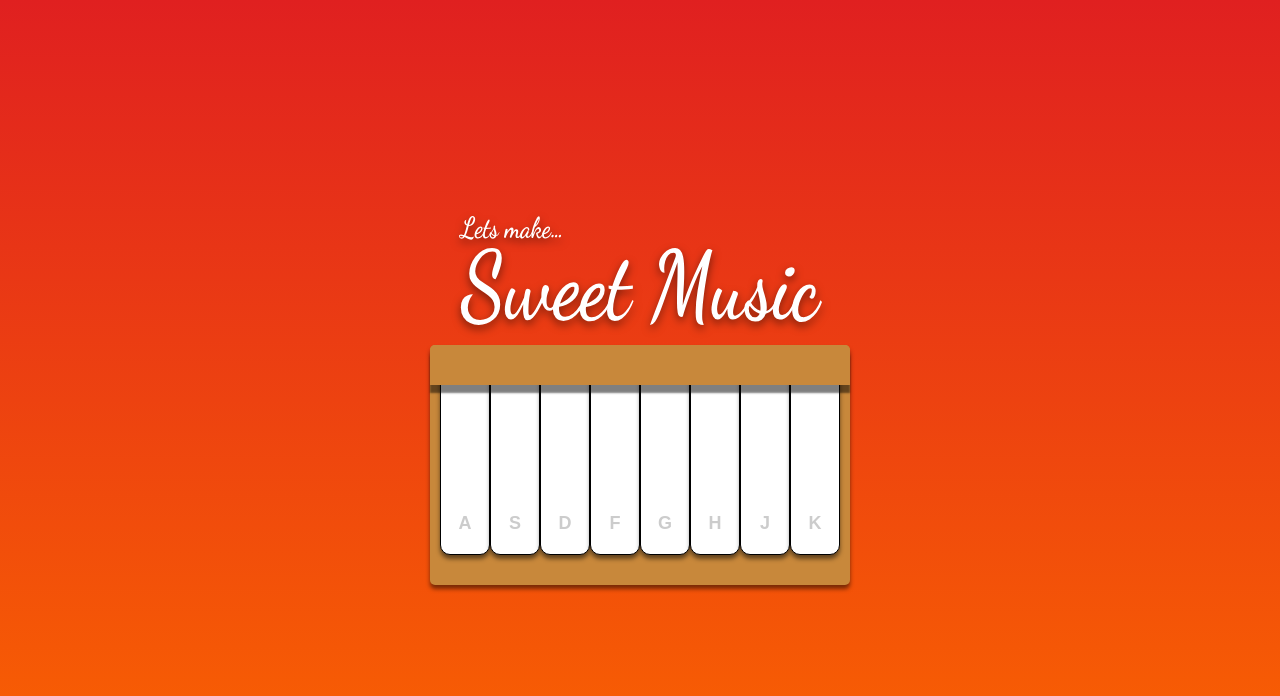
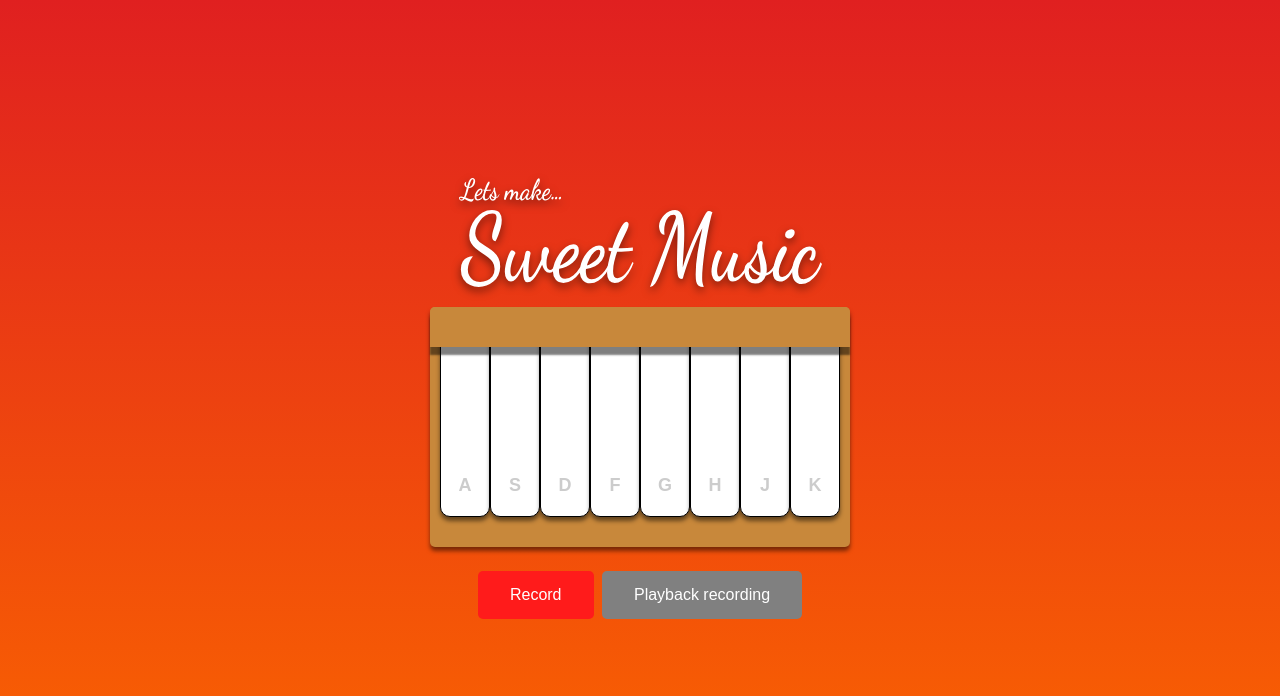
Before and after one commit to paulbjensen/lets-make-sweet-music, a Svelte app: page / in a window 1280 px wide. Shown: the top 696 px of the page. Built offline with nearby package versions, Linux system fonts and the light colour scheme; no server answers.

Commit message:
Added record and playback capability

```diff
--- a/src/App.svelte
+++ b/src/App.svelte
@@ -1,12 +1,24 @@
 <script lang="ts">
   // Dependencies
   import { onMount, onDestroy } from 'svelte';
-  import logo from './assets/logo.svg'
-  import Keyboard from './Keyboard.svelte';
+
+  // Components
+  import Keyboard from './components/Keyboard.svelte';
+  import Logo from './components/Logo.svelte';
+	import RecordButton from './components/RecordButton.svelte';
+  import PlaybackButton from './components/PlaybackButton.svelte';
+
+  // Utils
+  import Recording from './utils/Recording/Recording';
   import { soundBox } from './soundBox';
 
   // This keeps a track of the keys that are currently pressed
   let pressedKeys: string[] = [];
+
+  const recording = new Recording();
+
+  let enablePlayback = false;
+  let isPlaying = false;
 
   /*
     This function is called when a key is pressed
@@ -17,6 +29,8 @@
     if (!pressedKeys.includes(key)) {
       pressedKeys = [...pressedKeys, key];
     }
+    recording.addEvent({ type: 'pressKey', key });
+    // recording = recording; // 👈 trigger reactivity
     soundBox.playSound(key);
   }
 
@@ -25,6 +39,8 @@
     It removes the key from the pressedKeys array.
   */
   function releaseKey (key: string) {
+    recording.addEvent({ type: 'releaseKey', key });
+    // recording = recording; // 👈 trigger reactivity
     pressedKeys = pressedKeys.filter(k => k !== key);
   }
 
@@ -54,28 +70,56 @@
     window.removeEventListener('keypress', handleKeyPress);
     window.removeEventListener('keyup', handleKeyUp);
   });
+
+
+  // Actions for starting and stopping recording
+  function startRecording() {
+    recording.start();
+    enablePlayback = false;
+  }
+
+  function stopRecording() {
+    recording.stop();
+    if (recording.events.length > 0) {
+      enablePlayback = true;
+    }
+  }
+
+  function play() {
+    isPlaying = true;
+    recording.events.forEach(event => {
+      const delay = event.timestamp;
+      setTimeout(() => {
+        if (event.type === 'pressKey') {
+          pressKey(event.key);
+        } else if (event.type === 'releaseKey') {
+          releaseKey(event.key);
+        }
+        if (event === recording.events[recording.events.length - 1]) {
+          isPlaying = false;
+        }
+      }, delay);
+    });
+  }
+
 </script>
 
 <style>
-  #logo {
-    margin-bottom: 20px;
-    filter: drop-shadow(0px 4px 4px rgba(0, 0, 0, 0.5));
-    width: 363px;
-    height: 109px;
-  }
-
   main {
     display: flex;
     flex-direction: column;
     align-items: center;
     justify-content: center;
     height: 100vh;
+    grid-row-gap: 20px;
   }
 </style>
 
 <main>
-  <div id="logo">
-    <img src={logo} alt="Let's make Sweet Music" width="363" height="109" fetchpriority="high" />
+  <Logo />
+  <Keyboard {pressKey} {releaseKey} pressedKeys={pressedKeys} />
+  <div class="record-and-playback-buttons">
+    <RecordButton {startRecording} {stopRecording} />
+    <PlaybackButton {isPlaying} {play} {enablePlayback} />
   </div>
-  <Keyboard {pressKey} {releaseKey} pressedKeys={pressedKeys} />
 </main>
--- /dev/null
+++ b/src/components/Logo.svelte
@@ -0,0 +1,15 @@
+<script lang="ts">
+  import logo from '../assets/logo.svg';
+</script>
+
+<style>
+  #logo {
+    filter: drop-shadow(0px 4px 4px rgba(0, 0, 0, 0.5));
+    width: 363px;
+    height: 109px;
+  }
+</style>
+
+<div id="logo">
+  <img src={logo} alt="Let's make Sweet Music" width="363" height="109" fetchpriority="high" />
+</div>
--- /dev/null
+++ b/src/components/PlaybackButton.svelte
@@ -0,0 +1,30 @@
+<script lang="ts">
+
+    const { enablePlayback, play, isPlaying } = $props();
+
+</script>
+
+<style>
+  .playback {
+    background-color: rgb(22, 171, 16); /* Green */
+    border: none;
+    color: white;
+    padding: 15px 32px;
+    text-align: center;
+    text-decoration: none;
+    display: inline-block;
+    font-size: 16px;
+    margin: 4px 2px;
+    cursor: pointer;
+    border-radius: 5px;
+  }
+
+  .playback:disabled {
+    background-color: grey;
+    cursor: not-allowed;
+  }
+</style>
+
+<button class="playback" disabled={!enablePlayback || isPlaying} onclick={play}>
+    {isPlaying ? 'Playing...' : 'Playback recording'}
+</button>
--- /dev/null
+++ b/src/components/RecordButton.svelte
@@ -0,0 +1,34 @@
+<script lang="ts">
+    let recording = $state(false);
+    const { startRecording, stopRecording } = $props();
+
+    const toggleRecording = () => {
+        if (recording) {
+            stopRecording?.();
+            recording = false;
+        } else {
+            startRecording?.();
+            recording = true;
+        }
+    };
+</script>
+
+<style>
+    .record-button {
+        background-color: rgb(255, 27, 27); /* Green */
+        border: none;
+        color: white;
+        padding: 15px 32px;
+        text-align: center;
+        text-decoration: none;
+        display: inline-block;
+        font-size: 16px;
+        margin: 4px 2px;
+        cursor: pointer;
+        border-radius: 5px;
+    }
+</style>
+
+<button class="record-button" onclick={toggleRecording}>
+    {recording ? 'Stop' : 'Record'}
+</button>
--- /dev/null
+++ b/src/utils/Recording/Recording.ts
@@ -0,0 +1,44 @@
+type RecordingEvent = {
+    timestamp: number;
+    type: 'pressKey' | 'releaseKey';
+    key: string;
+}
+
+class Recording {
+    status: 'recording' | 'stopped';
+    events: RecordingEvent[];
+    startedAt?: number | null;
+    endedAt?: number | null;
+    constructor() {
+        this.startedAt = null;
+        this.endedAt = null;
+        this.events = [];
+        this.status = 'stopped';
+    }
+
+    // Starts the recording
+    start() {
+        this.status = 'recording';
+        this.startedAt = Date.now();
+        this.events = [];
+    }
+
+    addEvent({type, key}: Pick<RecordingEvent, 'type' | 'key'>) {
+        if (this.status !== 'recording') return;
+        const event: RecordingEvent = {
+            timestamp: Date.now() - (this.startedAt ?? 0),
+            type,
+            key
+        };
+        this.events.push(event);
+    }
+
+    stop() {
+        this.status = 'stopped';
+        this.endedAt = Date.now();
+    }
+
+}
+
+export default Recording;
+export type { RecordingEvent };
```
Also changed, not shown: src/components/Keyboard.svelte (renamed from src/Keyboard.svelte), src/components/Timeline.svelte (added).
